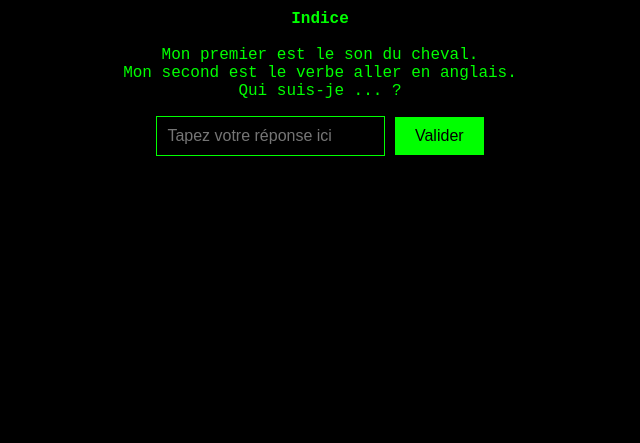
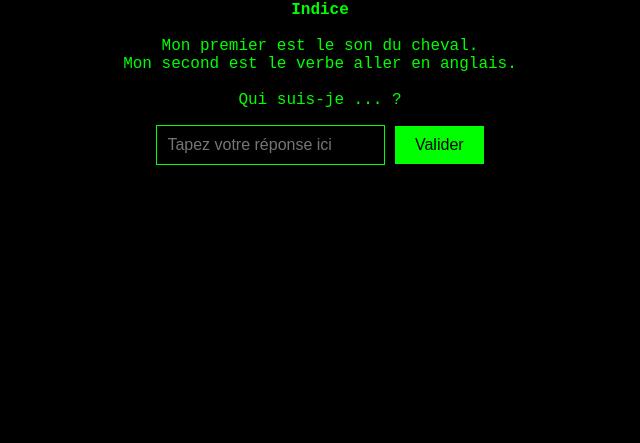
Before and after one commit to secret-santa7/Secret-santa, a plain HTML site: page index.html in a window 1280 px wide. Shown: the part 357-800 px from the top of the page, without its empty margins (320-960 px from the left). Drawn offline with nearby package versions, Linux system fonts and the light colour scheme.

Commit message:
Update index.html

```diff
--- a/index.html
+++ b/index.html
@@ -13,7 +13,7 @@
 <body>
     <div id="container">
         <h1>Peux-tu deviner mon prénom ?</h1>
-        <p><strong>Indice</strong><br/><br/>Mon premier est le son du cheval. <br/> Mon second est le verbe aller en anglais. <br/> Qui suis-je ... ?</p>
+        <p><strong>Indice</strong><br/><br/>Mon premier est le son du cheval. <br/> Mon second est le verbe aller en anglais. <br/><br/> Qui suis-je ... ?</p>
         <form id="guessForm">
             <input type="text" id="guessInput" placeholder="Tapez votre réponse ici" required>
             <button type="submit">Valider</button>
```
